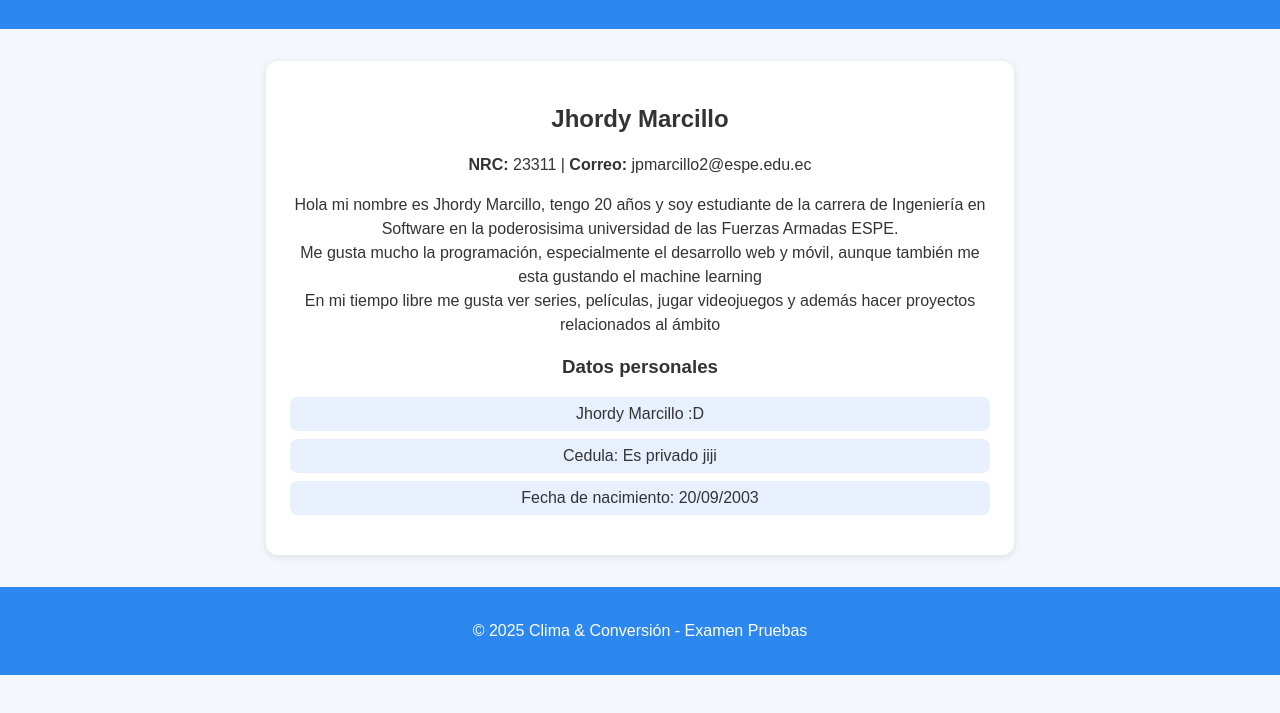
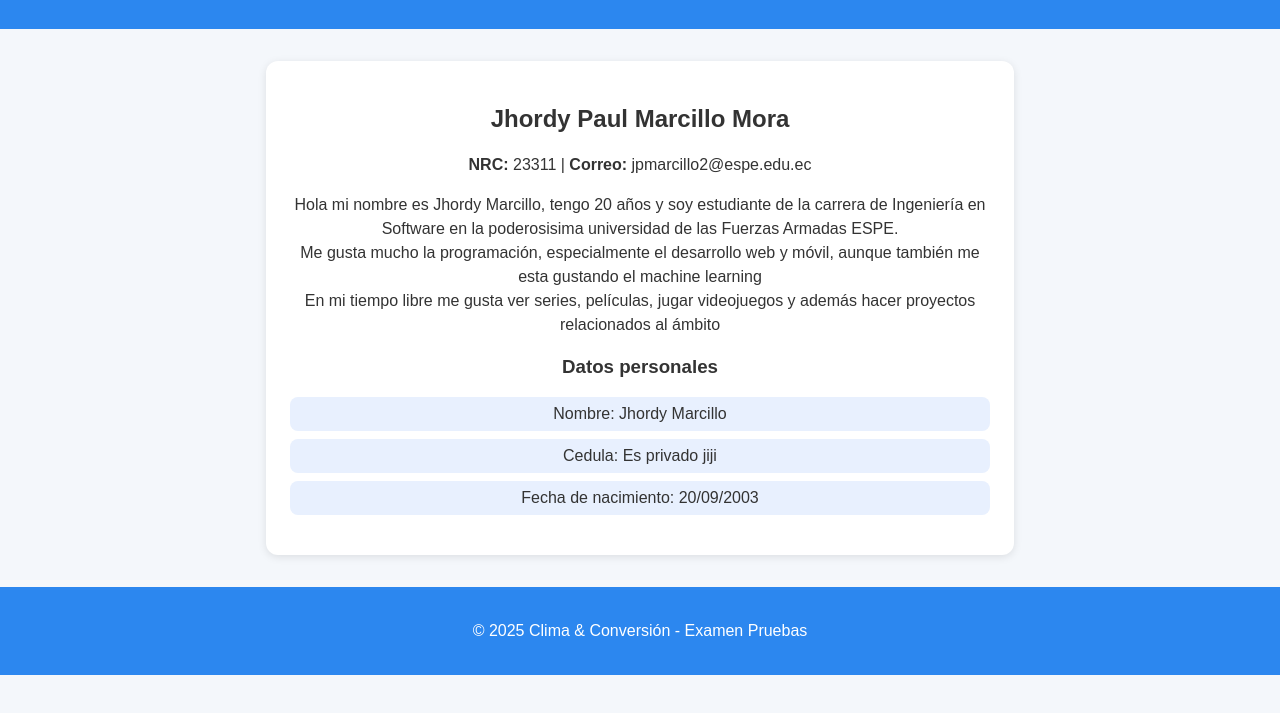
Before and after one commit to JhordyMarcillo/ExamenPruebas, a website: page public/index.html in a window 1280 px wide. Shown: the part 77-790 px from the top of the page. Drawn offline with Linux system fonts and the light colour scheme.

Commit message:
Update Pagina

```diff
--- a/public/index.html
+++ b/public/index.html
@@ -49,7 +49,7 @@
   </header>
 
   <main>
-    <h2>Jhordy Marcillo</h2>
+    <h2>Jhordy Paul Marcillo Mora</h2>
     <p><strong>NRC:</strong> 23311 | <strong>Correo:</strong> jpmarcillo2@espe.edu.ec</p>
     <p>
       Hola mi nombre es Jhordy Marcillo, tengo 20 años y soy estudiante de la carrera de Ingeniería en Software en la poderosisima universidad de las Fuerzas Armadas ESPE. <br>
@@ -59,7 +59,7 @@
 
     <h3>Datos personales</h3>
     <ul>
-      <li>Jhordy Marcillo :D</li>
+      <li>Nombre: Jhordy Marcillo</li>
       <li>Cedula: Es privado jiji</li>
       <li>Fecha de nacimiento: 20/09/2003</li>
     </ul>
```
